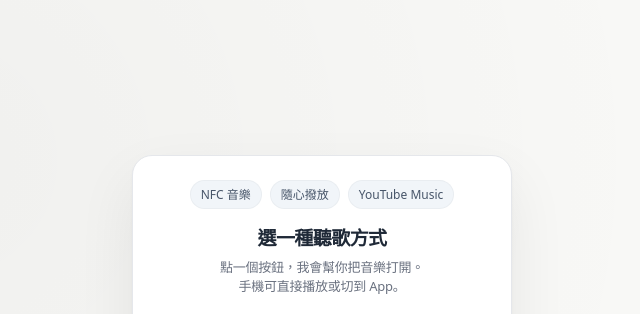
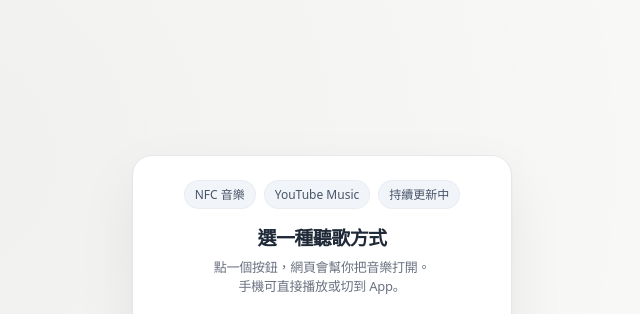
Before and after one commit to vincewen016-source/music, a plain HTML site: page index.html in a window 1280 px wide. Shown: the top 314 px of the page, without its empty margins (318-958 px from the left). Drawn offline with Linux system fonts and the light colour scheme.

Commit message:
Update index.html

```diff
--- a/index.html
+++ b/index.html
@@ -196,13 +196,13 @@
     <!-- 狀態標籤列 -->
     <div class="chip-row">
       <div class="chip">NFC 音樂</div>
-      <div class="chip">隨心撥放</div>
       <div class="chip">YouTube Music</div>
+      <div class="chip">持續更新中</div>
     </div>
 
     <!-- 標題＋說明 -->
     <h1>選一種聽歌方式</h1>
-    <p class="sub">點一個按鈕，我會幫你把音樂打開。<br>手機可直接播放或切到 App。</p>
+    <p class="sub">點一個按鈕，網頁會幫你把音樂打開。<br>手機可直接播放或切到 App。</p>
 
     <!-- 操作提示 -->
     <section class="panel-hint">
```
